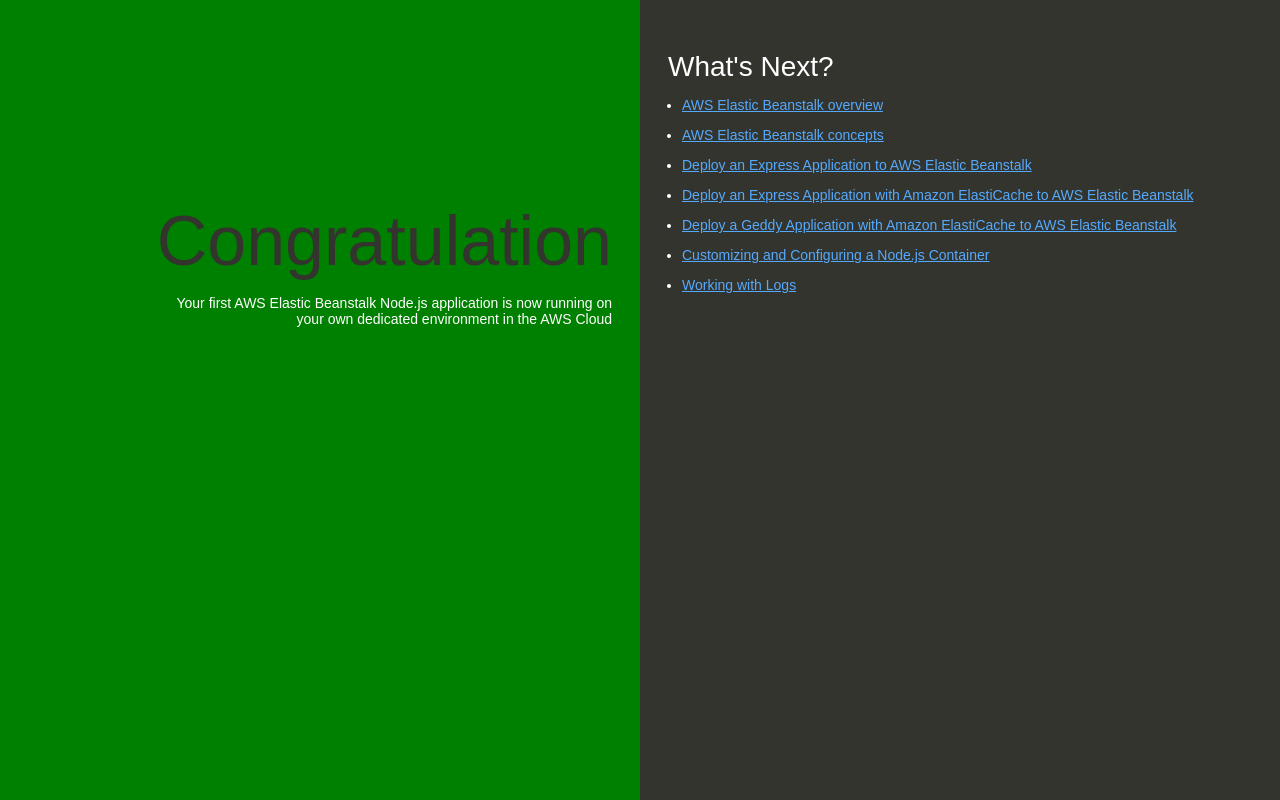
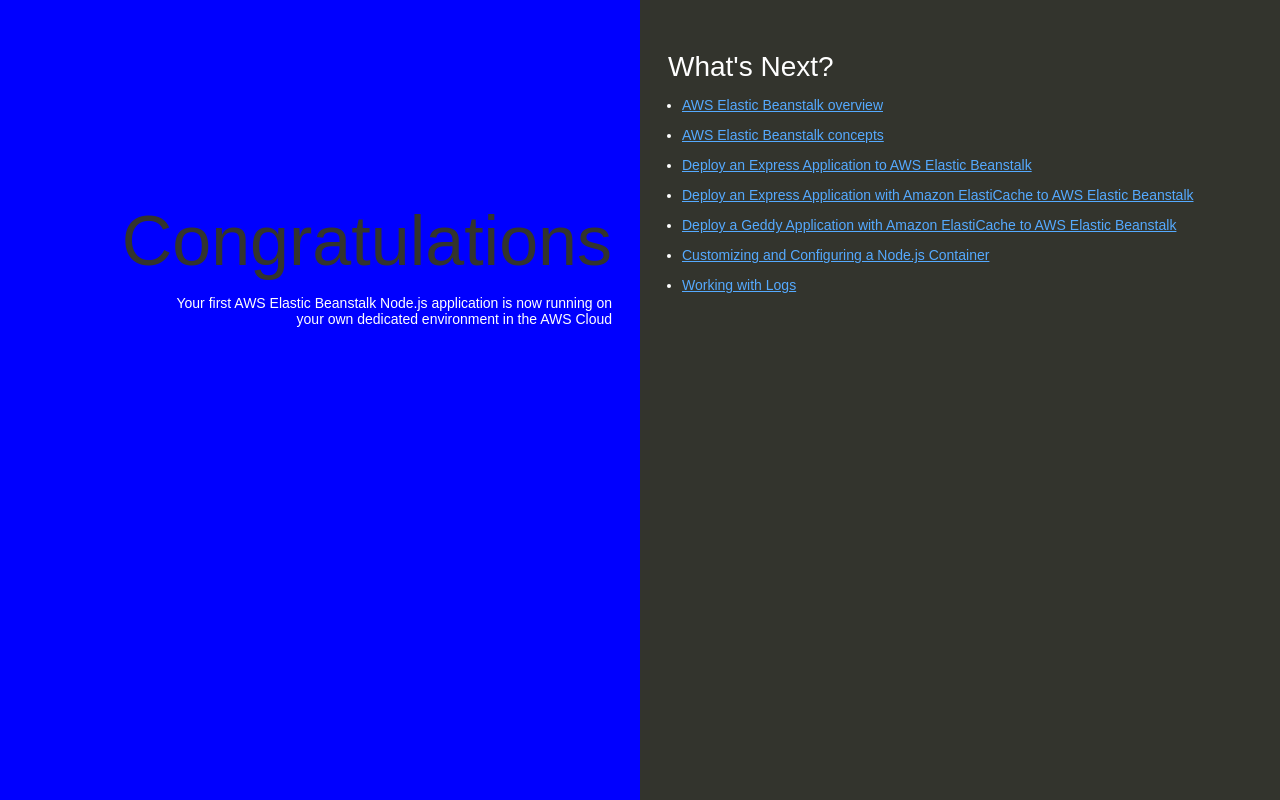
Before and after one commit to Deepak-91S/my-nodejs-app, a website: page index.html in a window 1280 px wide. Drawn offline with Linux system fonts and the light colour scheme.

Commit message:
Update index.html

```diff
--- a/index.html
+++ b/index.html
@@ -35,7 +35,7 @@
 
         text-align: right;
         padding-top: 11em;
-        background-color: green;
+        background-color: blue;
 
       }
       .textColumn p {
@@ -74,7 +74,7 @@
   </head>
   <body>
     <div class="textColumn">
-      <h1>Congratulation</h1>
+      <h1>Congratulations</h1>
       <p>Your first AWS Elastic Beanstalk Node.js application is now running on your own dedicated environment in the AWS Cloud</p>
     </div>
     <div class="linksColumn">
```
